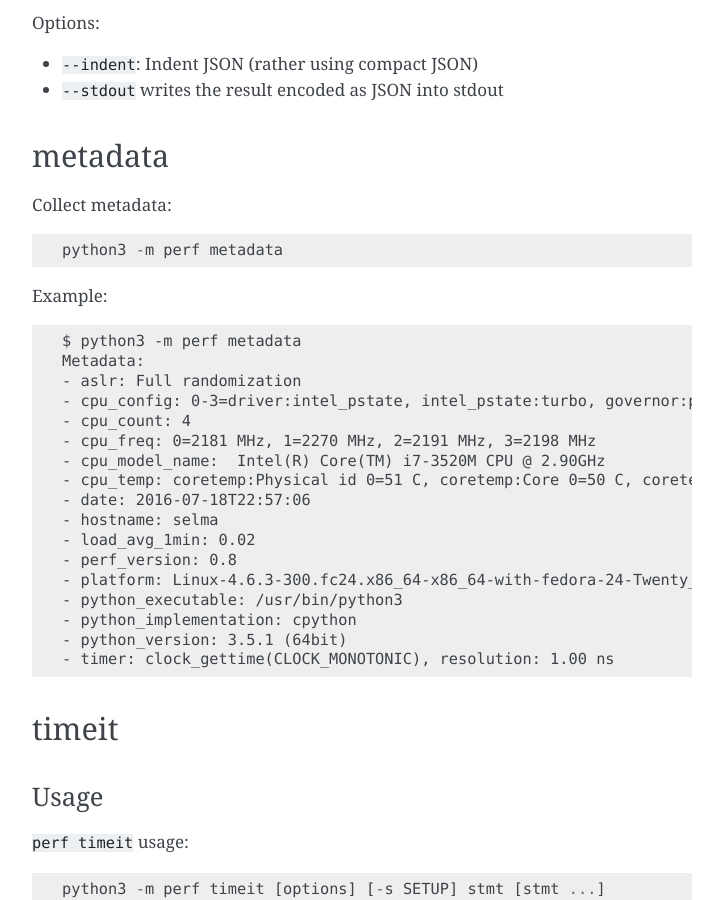
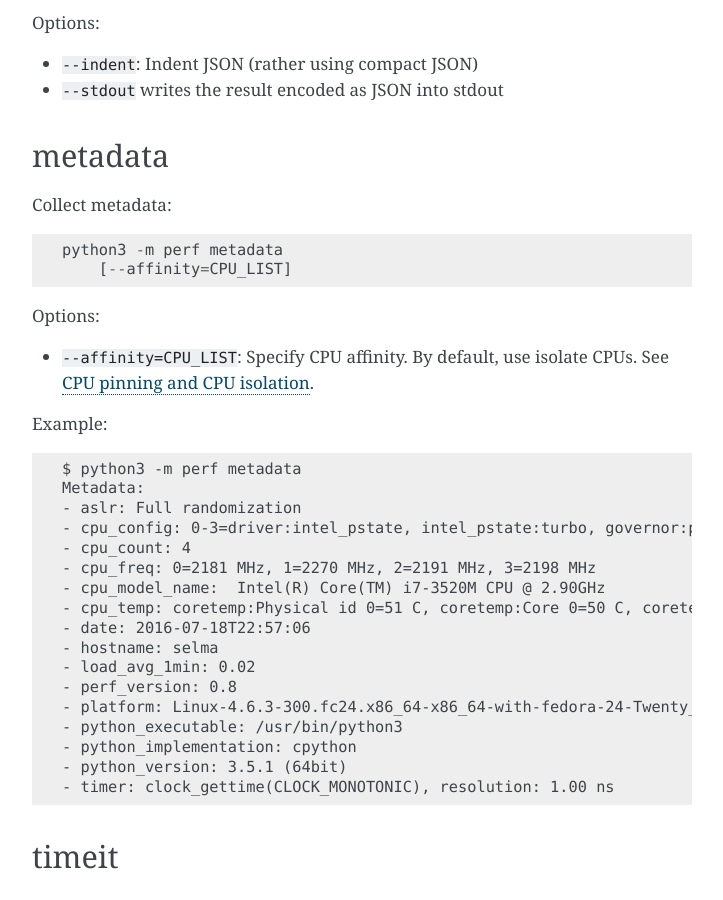
Before and after one commit to psf/pyperf, a Sphinx documentation site: the page built from doc/cli.rst, in a window 1280 px wide and 900 px high, scrolled down 5626 px. Shown: the whole window, without its empty margins (388-1111 px from the left). Built offline with Sphinx 7.4.7, drawn with Linux system fonts in a browser that asks for light colours.

Commit message:
document metadata --affinity option

```diff
--- a/doc/changelog.rst
+++ b/doc/changelog.rst
@@ -5,6 +5,7 @@ Version 0.7.9
 -------------
 
 * metadata: add ``nohz_full`` and ``isolated`` to ``cpu_config``
+* add ``--affinity`` option to the ``metadata`` command
 
 Version 0.7.8 (2016-09-10)
 --------------------------
--- a/doc/cli.rst
+++ b/doc/cli.rst
@@ -296,6 +296,12 @@ metadata
 Collect metadata::
 
     python3 -m perf metadata
+        [--affinity=CPU_LIST]
+
+Options:
+
+* ``--affinity=CPU_LIST``: Specify CPU affinity. By default, use isolate CPUs.
+  See :ref:`CPU pinning and CPU isolation <pin-cpu>`.
 
 Example::
 
```
